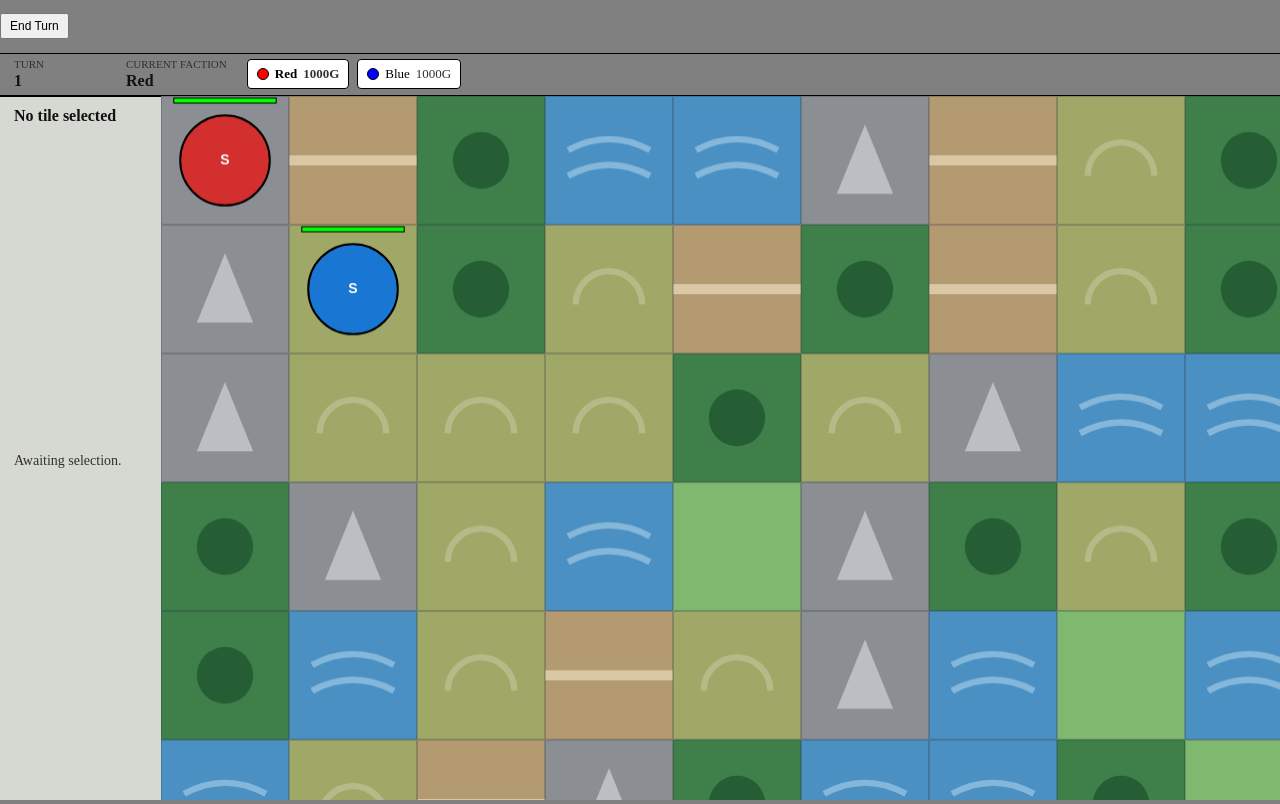
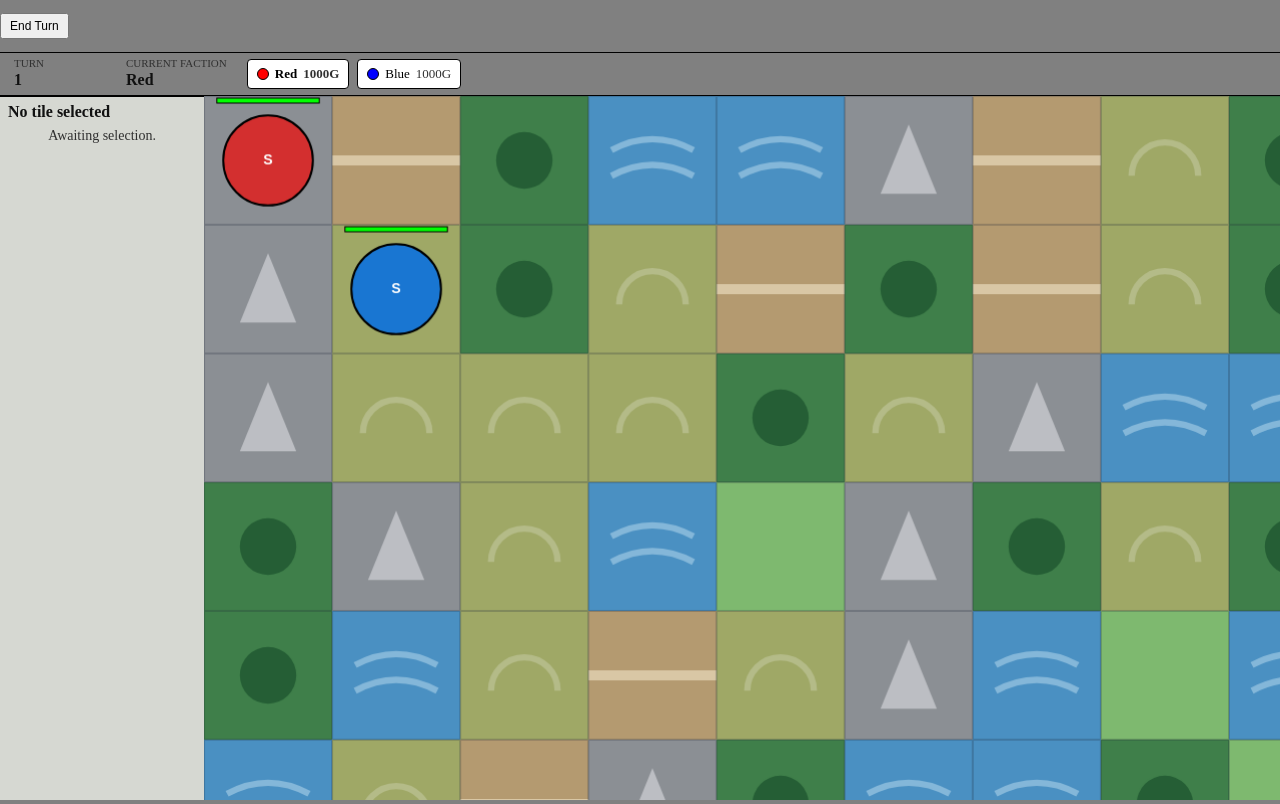
Before and after one commit to OOP-Types-rippers/strategy, a website built with Vite: page client/index.html in a window 1280 px wide. Built offline with nearby package versions, Linux system fonts and the light colour scheme; files whose address does not match are found by name.

Commit message:
fix: fix info styles

```diff
--- a/client/main.css
+++ b/client/main.css
@@ -7,6 +7,7 @@
 html, body {
   height: 100%;
   width: 100%;
+  overflow: hidden;
 }
 
 body {
@@ -19,6 +20,23 @@ main {
   flex-direction: column;
   height: 100%;
   width: 100%;
+}
+
+#control {
+  width: 100%;
+  height: 64px;
+  position: relative;
+  border-bottom: 1px solid black;
+
+  display: flex;
+  justify-content: space-between;
+  align-items: center;
+}
+
+#end-turn-btn {
+  padding: 4px 8px;
+  font-size: 12px;
+  cursor: pointer;
 }
 
 #status {
@@ -126,9 +144,9 @@ main {
   display: flex;
   flex-direction: column;
   gap: 8px;
-  width: 180px;
+  width: 240px;
   height: 100%;
-  padding: 10px 14px;
+  padding: 6px 8px;
   border-top: 1px solid black;
   overflow: hidden;
   background-color: #d6d8d2;
@@ -143,16 +161,12 @@ main {
 }
 
 .info-rendered-content {
-  display: grid;
-  grid-template-columns: repeat(3, minmax(180px, 1fr));
+  display: flex;
+  flex-direction: column;
   gap: 10px;
-  flex: 1 1 auto;
-  min-height: 0;
-  overflow-x: auto;
 }
 
 .info-rendered-section {
-  min-width: 180px;
   min-height: 0;
   padding: 8px;
   border: 1px solid black;
@@ -194,20 +208,3 @@ main {
   color: #303030;
   font-size: 14px;
 }
-
-#control {
-  width: 100%;
-  height: 64px;
-  position: relative;
-  border-bottom: 1px solid black;
-
-  display: flex;
-  justify-content: space-between;
-  align-items: center;
-}
-
-#end-turn-btn {
-  padding: 4px 8px;
-  font-size: 12px;
-  cursor: pointer;
-}
```
